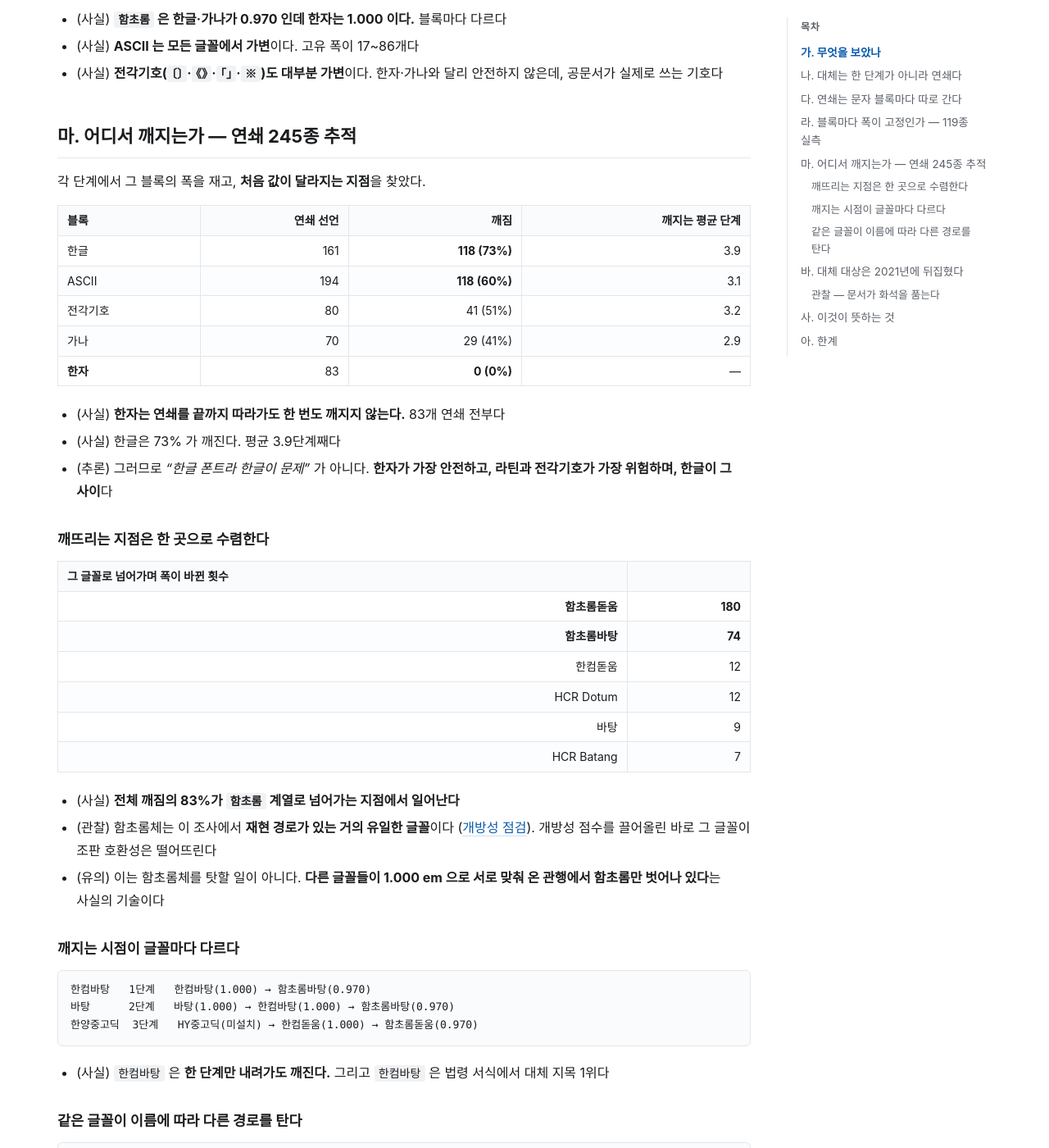
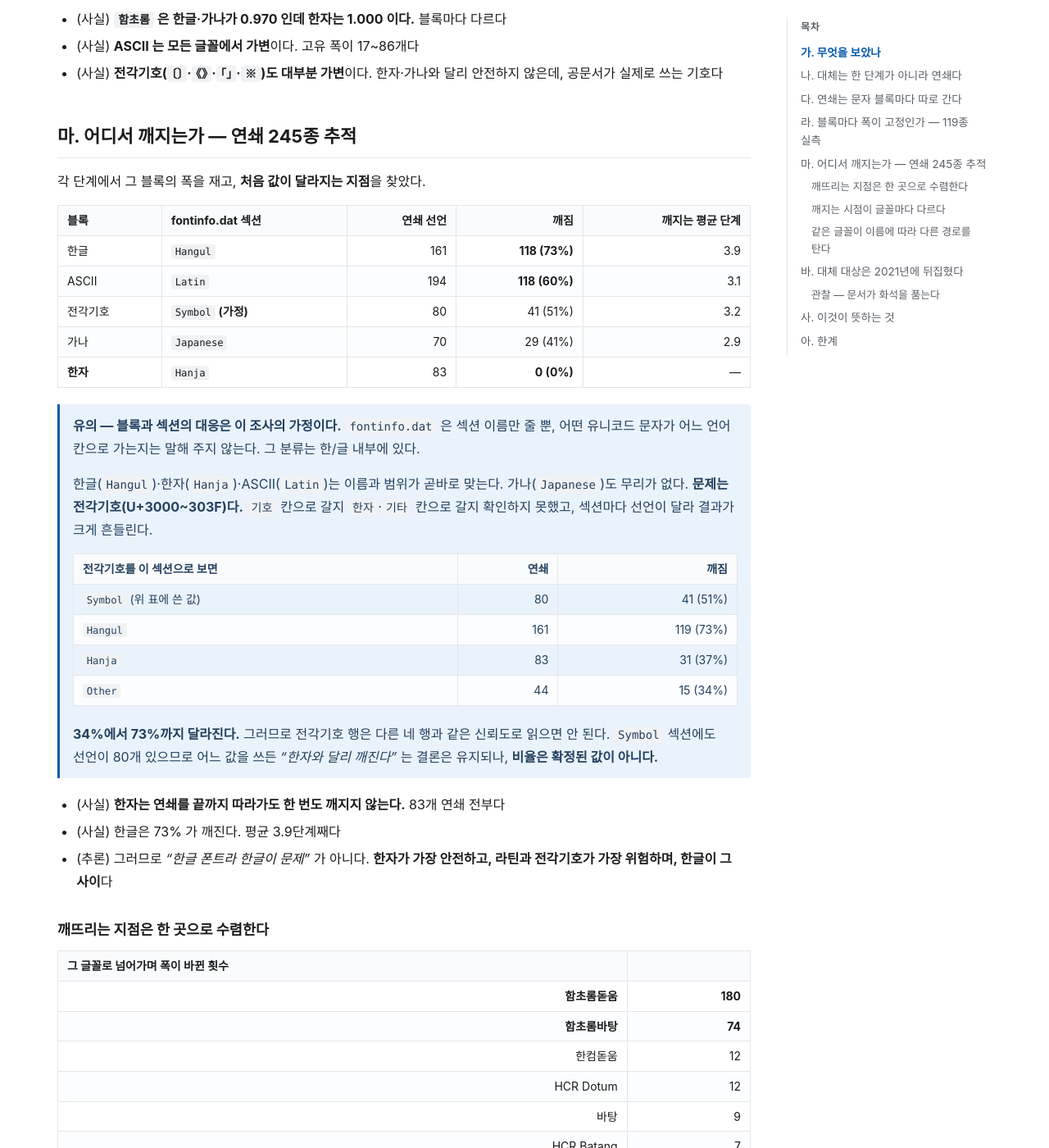
Before and after one commit to msjang/krigf26-font-eula-survey, a Jekyll site: the page built from findings-substchain.md, in a window 1280 px wide and 1400 px high, scrolled down 2107 px. Shown: the whole window at 82% size. Built offline with Jekyll 4.4.1, drawn with Linux system fonts in a browser that asks for light colours; our own code applies the rules of GitHub Pages for plain Markdown files; some of the changed text lies outside the part shown.

Commit message:
correct(substchain): 전각기호를 Symbol 섹션으로 본 것은 가정이었다
어제 실은 블록별 깨짐 표에서 문자 블록과 fontinfo.dat 섹션의 대응을
검증된 사실처럼 적었다. 실제로는 이 조사의 가정이다. fontinfo.dat 은
섹션 이름만 줄 뿐 어떤 유니코드 문자가 어느 언어 칸으로 가는지는
말해 주지 않는다. 그 분류는 한/글 내부에 있다.

한글·한자·ASCII 는 이름과 범위가 곧바로 맞고 가나도 무리가 없다.
문제는 전각기호(U+3000~303F)다. 섹션을 바꿔 다시 재 보니 깨짐 비율이
Symbol 51% · Hangul 73% · Hanja 37% · Other 34% 로 흔들린다.

본문 표에 섹션 열과 (가정) 표시를 넣고, 민감도 표와 유의 문단을 달았다.
어느 값을 쓰든 "한자와 달리 깨진다" 는 결론은 유지되나 비율은 확정값이
아니라고 적었다. 도구에는 --symbol-section 을 두어 바꿔 볼 수 있게 했다.

한컴 문의 초안에도 이 물음을 항목으로 추가했다.

Co-Authored-By: Claude <noreply@anthropic.com>

```diff
--- a/findings-substchain.md
+++ b/findings-substchain.md
@@ -69,13 +69,26 @@
 
 각 단계에서 그 블록의 폭을 재고, **처음 값이 달라지는 지점**을 찾았다.
 
-| 블록 | 연쇄 선언 | **깨짐** | 깨지는 평균 단계 |
-|---|---:|---:|---:|
-| 한글 | 161 | **118 (73%)** | 3.9 |
-| ASCII | 194 | **118 (60%)** | 3.1 |
-| 전각기호 | 80 | 41 (51%) | 3.2 |
-| 가나 | 70 | 29 (41%) | 2.9 |
-| **한자** | 83 | **0 (0%)** | — |
+| 블록 | fontinfo.dat 섹션 | 연쇄 선언 | **깨짐** | 깨지는 평균 단계 |
+|---|---|---:|---:|---:|
+| 한글 | `Hangul` | 161 | **118 (73%)** | 3.9 |
+| ASCII | `Latin` | 194 | **118 (60%)** | 3.1 |
+| 전각기호 | `Symbol` **(가정)** | 80 | 41 (51%) | 3.2 |
+| 가나 | `Japanese` | 70 | 29 (41%) | 2.9 |
+| **한자** | `Hanja` | 83 | **0 (0%)** | — |
+
+> **유의 — 블록과 섹션의 대응은 이 조사의 가정이다.** `fontinfo.dat` 은 섹션 이름만 줄 뿐, 어떤 유니코드 문자가 어느 언어 칸으로 가는지는 말해 주지 않는다. 그 분류는 한/글 내부에 있다.
+>
+> 한글(`Hangul`)·한자(`Hanja`)·ASCII(`Latin`)는 이름과 범위가 곧바로 맞는다. 가나(`Japanese`)도 무리가 없다. **문제는 전각기호(U+3000~303F)다.** `기호` 칸으로 갈지 `한자`·`기타` 칸으로 갈지 확인하지 못했고, 섹션마다 선언이 달라 결과가 크게 흔들린다.
+>
+> | 전각기호를 이 섹션으로 보면 | 연쇄 | 깨짐 |
+> |---|---:|---:|
+> | `Symbol` (위 표에 쓴 값) | 80 | 41 (51%) |
+> | `Hangul` | 161 | 119 (73%) |
+> | `Hanja` | 83 | 31 (37%) |
+> | `Other` | 44 | 15 (34%) |
+>
+> **34%에서 73%까지 달라진다.** 그러므로 전각기호 행은 다른 네 행과 같은 신뢰도로 읽으면 안 된다. `Symbol` 섹션에도 선언이 80개 있으므로 어느 값을 쓰든 *"한자와 달리 깨진다"* 는 결론은 유지되나, **비율은 확정된 값이 아니다.**
 
 - (사실) **한자는 연쇄를 끝까지 따라가도 한 번도 깨지지 않는다.** 83개 연쇄 전부다
 - (사실) 한글은 73% 가 깨진다. 평균 3.9단계째다
@@ -158,6 +171,7 @@ Gulim  → HCR Dotum(0.970) → HCR Batang(0.970) → …    1단계에서 깨
 - `fileMtime` 은 **마지막 저장 시각**이다. 문서를 처음 만든 때가 아니다. 2006년 파일이 2021년에 다시 저장되었다면 2021년으로 잡힌다
 - 그러므로 "2021년에 바뀌었다" 는 **이 표본에서 관찰된 시점**이며, 특정 제품 판본의 출시일과 대조하지 않았다. 한컴오피스 판본별 `fontinfo.dat` 을 구하면 더 정확해진다
 - 대체 지정은 **저장한 컴퓨터의 설치 환경**을 반영한다. 제품 판본만의 문제가 아니다
+- **문자 블록과 `fontinfo.dat` 섹션의 대응은 가정이다** (마. 유의). 특히 전각기호가 그렇다. 한/글이 유니코드 문자를 어느 언어 칸으로 분류하는지는 확인하지 못했다
 - 폭 측정은 `hmtx` 의 advance width 기준이다. **커닝·합자·장평·자간은 반영하지 않았다.** 워드프로세서의 금칙 처리도 마찬가지다
 - HFT 는 열지 않았다. 공개 규격이 아니다. 연쇄가 TTF 에 닿은 뒤부터만 쟀으므로 **HFT → 첫 TTF 구간의 폭 차이는 모른다**
 - 설치 글꼴 119종은 **이 컴퓨터 기준**이다. `HY신명조`·`HY중고딕` 처럼 미설치라 재지 못한 것이 있다
```
Also changed, not shown: tools/trace_subst_chain.py (+18 -6 lines).
